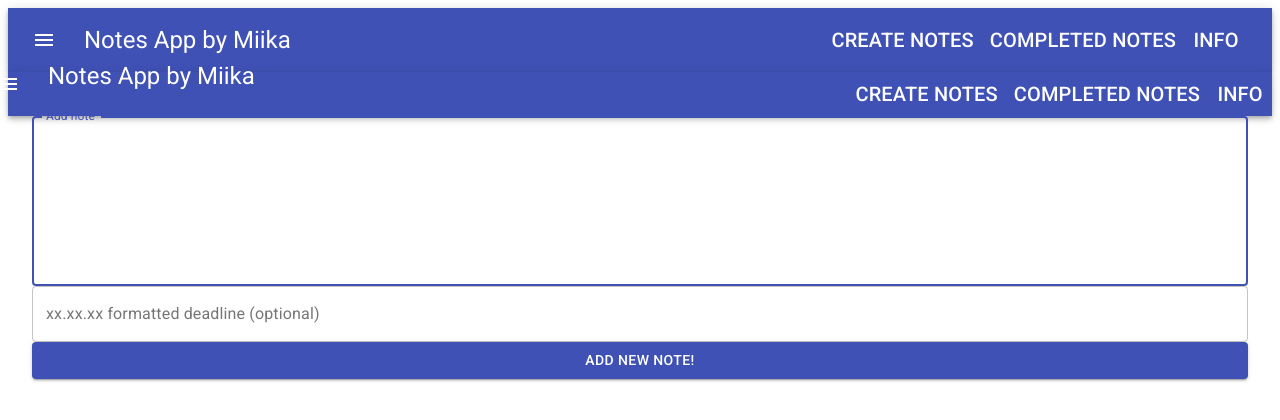
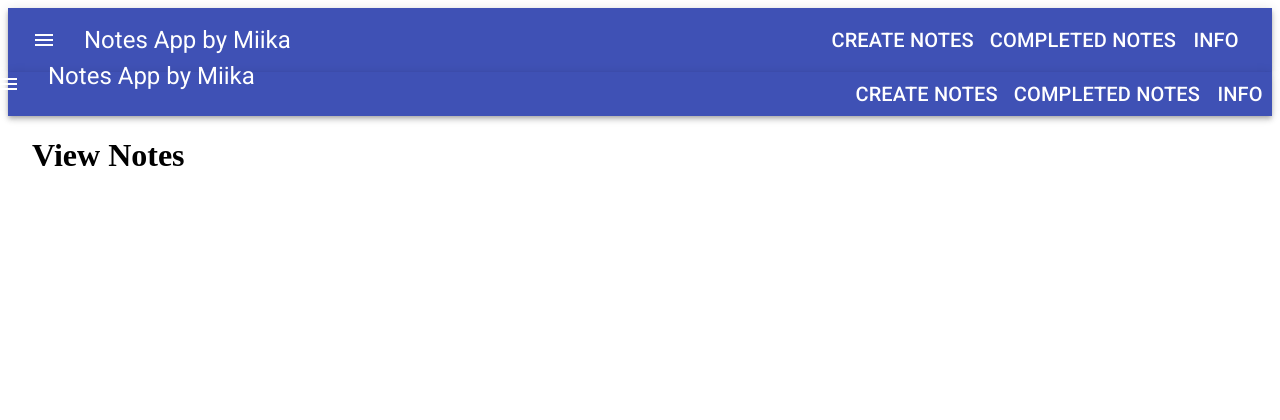
Before and after one commit to harmamiika/notes, a React (Create React App) app: page /archive in a window 1280 px wide. Shown: the top 420 px of the page. Built offline with nearby package versions, Linux system fonts and the light colour scheme.

Commit message:
added react router and completed notes and info components

```diff
--- a/package.json
+++ b/package.json
@@ -12,6 +12,8 @@
     "react": "^17.0.2",
     "react-dom": "^17.0.2",
     "react-redux": "^7.2.4",
+    "react-router": "^5.2.0",
+    "react-router-dom": "^5.2.0",
     "react-scripts": "4.0.3",
     "redux": "^4.1.0",
     "redux-thunk": "^2.3.0",
--- a/src/components/App.js
+++ b/src/components/App.js
@@ -1,13 +1,17 @@
 import React, { useEffect } from 'react'
 import { useDispatch } from 'react-redux'
+import { Switch, Route } from 'react-router-dom'
 
 import Container from '@material-ui/core/Container'
 
 import Header from './Header'
 import AddNote from './AddNote'
 import NoteList from './NoteList'
+import Info from './Info'
+import ViewNotes from './ViewNotes'
 
 import { getNotes } from '../actions'
+
 
 const App = () => {
     const dispatch = useDispatch()
@@ -19,9 +23,24 @@ const App = () => {
     return (
         <div>
             <Header />
+
             <Container>
-                <AddNote />
-                <NoteList />
+                <Switch>
+
+                    <Route path='/info'>
+                        <Info />
+                    </Route>
+
+                    <Route path='/archive'>
+                        <ViewNotes />
+                    </Route>
+
+                    <Route path='/'>
+                        <AddNote />
+                        <NoteList />
+                    </Route>
+
+                </Switch>
             </Container>
         </div>
     )
--- a/src/components/Header.js
+++ b/src/components/Header.js
@@ -1,4 +1,6 @@
 import React from 'react'
+
+import { Link } from 'react-router-dom';
 
 import { makeStyles } from '@material-ui/core/styles';
 import AppBar from '@material-ui/core/AppBar';
@@ -44,22 +46,30 @@ const Header = () => {
                     <Typography variant="h5" className={classes.title}>
                         Notes App by Miika
                     </Typography>
+
+                    <Link to='/'>
                         <Button>
                             <Typography variant="h6" className={classes.title}>
                                 Create Notes
                             </Typography>
                         </Button>
+                    </Link>
+
+                    <Link to='/archive'>
                         <Button>
                             <Typography variant="h6" className={classes.title}>
                                 Completed notes
                             </Typography>
                         </Button>
+                    </Link>
+
+                    <Link to='/info'>
                         <Button>
                             <Typography variant="h6" className={classes.title}>
                                 Info
                             </Typography>
                         </Button>
-
+                    </Link>
                 </Toolbar>
             </AppBar>
             <AppBar position="static">
--- /dev/null
+++ b/src/components/Info.js
@@ -0,0 +1,11 @@
+import React from 'react'
+
+const Info = () => {
+    return (
+        <div>
+            Info
+        </div>
+    )
+}
+
+export default Info
--- /dev/null
+++ b/src/components/ViewNotes.js
@@ -0,0 +1,11 @@
+import React from 'react'
+
+const ViewNotes = () => {
+    return (
+        <div>
+            <h1>View Notes</h1>
+        </div>
+    )
+}
+
+export default ViewNotes
--- a/src/index.js
+++ b/src/index.js
@@ -1,13 +1,17 @@
 import React from 'react'
 import ReactDOM from 'react-dom'
 import { Provider } from 'react-redux'
+import { BrowserRouter as Router } from 'react-router-dom'
 
 import App from './components/App'
 import store from './store'
 
+
 ReactDOM.render(
     <Provider store={store}>
-        <App />
+        <Router>
+            <App />
+        </Router>
     </Provider>,
     document.querySelector('#root')
 )
```
Also changed, not shown: 1 other file (tests, documents, lock files or other folders). Lines whose indentation alone changed are shown as unchanged.
